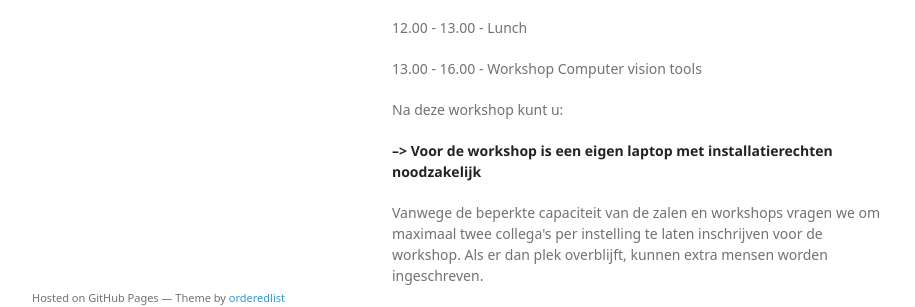
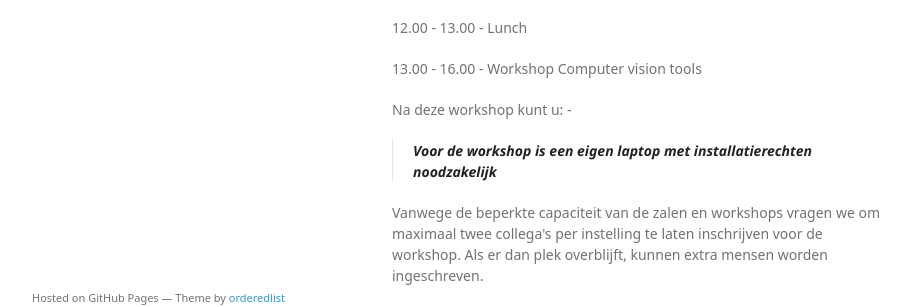
Before and after one commit to DHClinics/dhclinics.github.io, a Jekyll site: the page built from _dag/2017-dag5.md, in a window 1280 px wide. Shown: the part 523-830 px from the top of the page, without its empty margins (178-1093 px from the left). Built offline with Jekyll 4.4.1, drawn with Linux system fonts in a browser that asks for light colours; some web fonts are replaced; a script that is not in the unit is left out.

Commit message:
kleine redactie

```diff
--- a/_dag/2017-dag5.md
+++ b/_dag/2017-dag5.md
@@ -35,8 +35,8 @@ Na deze lezing weet u meer over:
 
 13.00 - 16.00 - Workshop Computer vision tools
 
-Na deze workshop kunt u:
+Na deze workshop kunt u: -
 
 
 
-**--> Voor de workshop is een eigen laptop met installatierechten noodzakelijk**
+> **Voor de workshop is een eigen laptop met installatierechten noodzakelijk**
```
Also changed, not shown: _dag/2017-dag3.md (+3 -3 lines), _dag/2017-dag4.md (+3 -3 lines).
